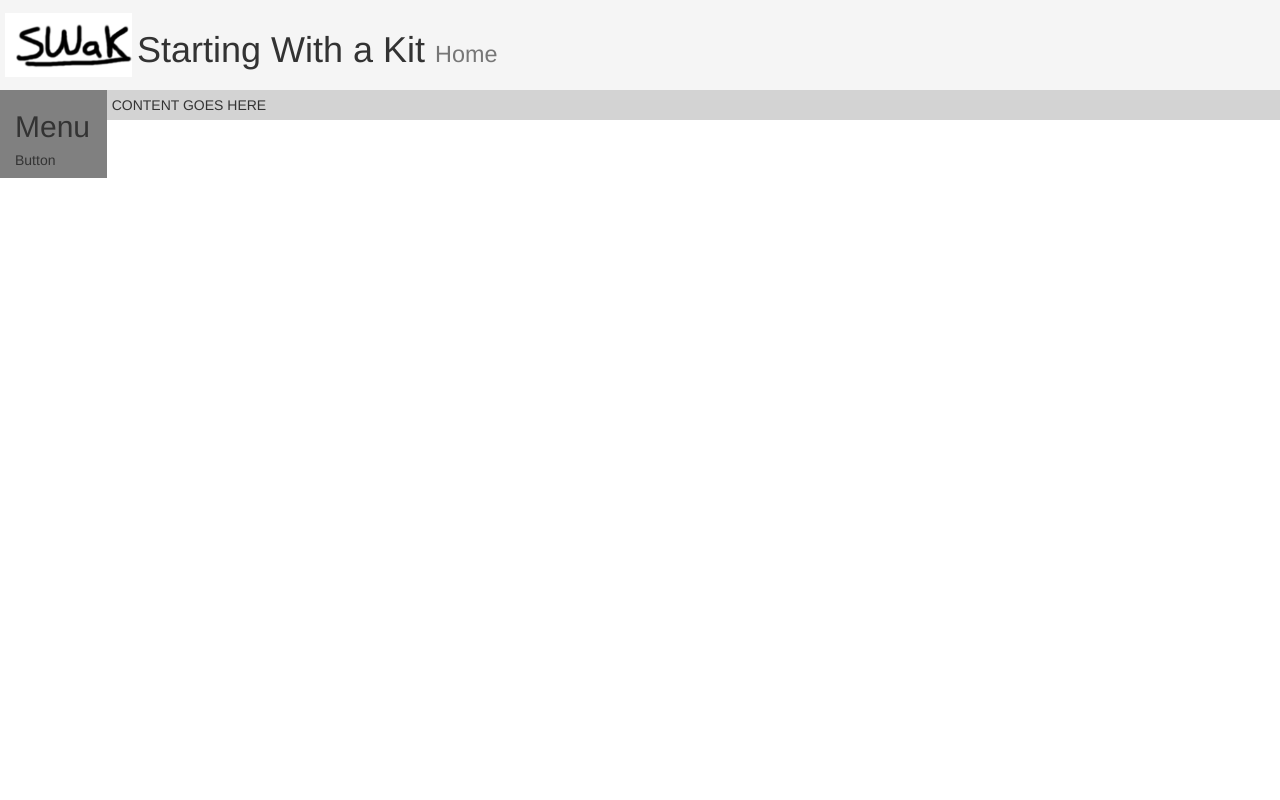
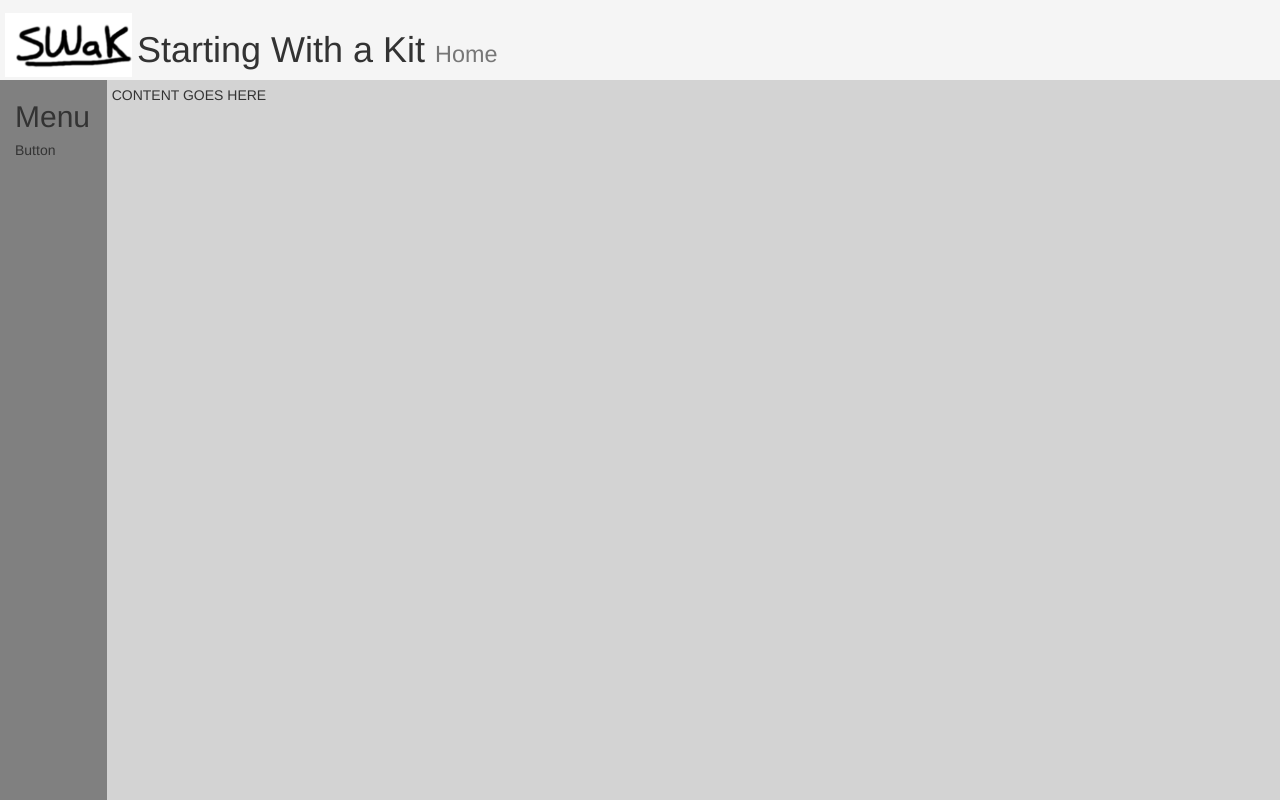
Before and after one commit to mitchwadair/StarterKit, a website: page index.html in a window 1280 px wide. Drawn offline with nearby package versions, Linux system fonts and the light colour scheme.

Commit message:
makes page extend to bottom

```diff
--- a/index.html
+++ b/index.html
@@ -11,14 +11,14 @@
     <link rel="stylesheet" href="https://maxcdn.bootstrapcdn.com/bootstrap/3.3.7/css/bootstrap.min.css" integrity="sha384-BVYiiSIFeK1dGmJRAkycuHAHRg32OmUcww7on3RYdg4Va+PmSTsz/K68vbdEjh4u" crossorigin="anonymous">
 </head>
 
-<body style="margin: 0">
-    <div class="container-fluid">
-        <div id="siteHeader" class="row" style="padding: 5px; height: 20%; background-color: whitesmoke"></div>
+<body style="margin: 0; height: auto">
+    <div class="container-fluid" style="position: absolute; height: 100%">
+        <div id="siteHeader" class="row" style="padding: 5px; height: 80px; background-color: whitesmoke"></div>
 
-        <div id="underHeaderContainer" class="row">
-            <div id="sideMenu" class="col-md-1" style="text-align: left; background-color: grey"></div>
+        <div id="underHeaderContainer" class="row" style="height: calc(100% - 80px)">
+            <div id="sideMenu" class="col-md-1" style="text-align: left; background-color: grey; height: 100%"></div>
 
-            <div id="contentContainer" class="col-md-11" style="padding: 5px; background-color: lightgrey">
+            <div id="contentContainer" class="col-md-11 container" style="padding: 5px; background-color: lightgrey; height: 100%">
                 CONTENT GOES HERE
             </div>
         </div>
```
